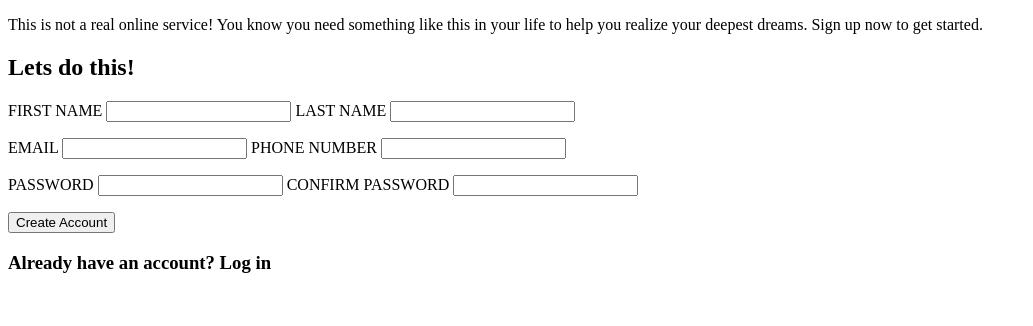
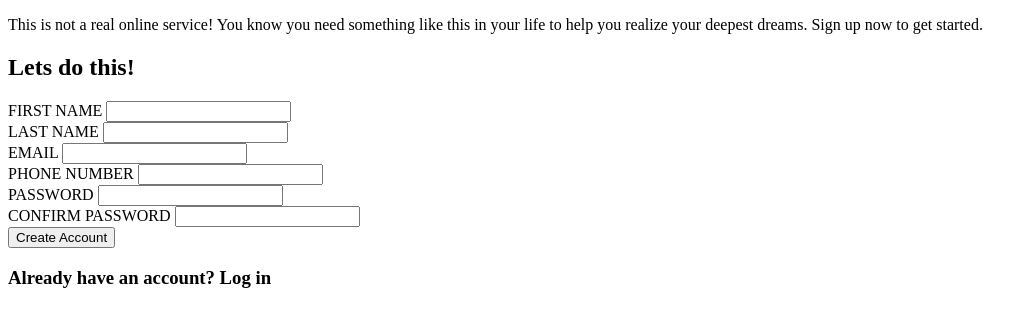
Before and after one commit to prestonh7/form-practice, a plain HTML site: page index.html in a window 1280 px wide. Shown: the whole page, without its empty margins (0-1033 px from the left). Drawn offline with Linux system fonts and the light colour scheme.

```diff
--- a/index.html
+++ b/index.html
@@ -15,25 +15,31 @@
                 to help you realize your deepest dreams. Sign up now to get started.
             </p>
             <h2>Lets do this!</h2>
-            <p>
-                <label for="firstName">FIRST NAME</label>
+            <div>
+                <label for="firstName"><span>FIRST NAME</span></label>
                 <input type="text" id="firstName" name="firstName">
-                <label for="lastName">LAST NAME</label>
+            </div>
+            <div>
+                <label for="lastName"><span>LAST NAME</span></label>
                 <input type="text" id="lastName" name="lastName">
-            </p>
-            <p>
-                <label for="emailAddress">EMAIL</label>
+            </div>
+            <div>
+                <label for="emailAddress"><span>EMAIL</span></label>
                 <input type="email" id="emailAddress" name="emailAddress">
-                <label for="number">PHONE NUMBER</label>
+            </div>
+            <div>
+                <label for="number"><span>PHONE NUMBER</span></label>
                 <input type="tel" id="number" name="number">
-            </p>
-            <p>
-                <label for="pass">PASSWORD</label>
+            </div>
+            <div>
+                <label for="pass"><span>PASSWORD</span></label>
                 <input type="password" id="pass" name="pass">
-                <label for="confirmPass">CONFIRM PASSWORD</label>
+            </div>
+            <div>
+                <label for="confirmPass"><span>CONFIRM PASSWORD</span></label>
                 <input type="password" id="confirmPass" name="confirmPass">
-            </p>
-            <button type="submit">Create Account</button>
+            </div>
+            <button class="submit" type="submit">Create Account</button>
             <h3>Already have an account? Log in</h3>
         </form>
     </div>
```
